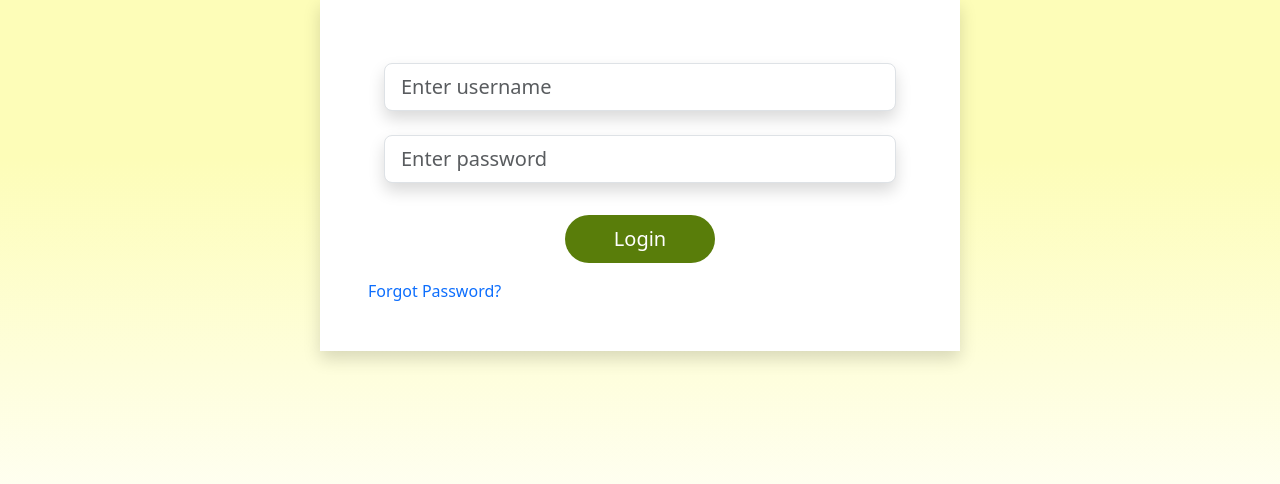
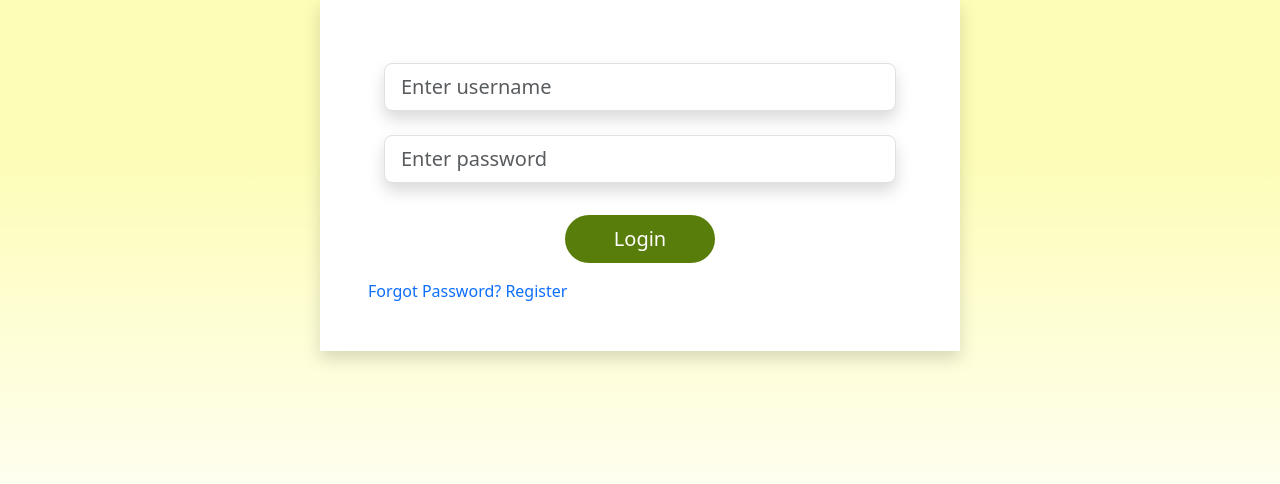
Before and after one commit to azhar9/COMP8347, a Django app: page /login/ in a window 1280 px wide. Shown: the part 225-709 px from the top of the page. Run offline with Django 4.2, Linux system fonts and the light colour scheme; some libraries are stand-ins or nearby versions.

Commit message:
Changes in DB and login

```diff
--- a/onlinelearning/urls.py
+++ b/onlinelearning/urls.py
@@ -18,14 +18,14 @@ from django.contrib import admin
 from django.contrib.auth import views as auth_views
 from django.urls import path
 
-from onlinelearningapp.views import register, HomeView, login_view, forgot_password, index, CourseView, \
+from onlinelearningapp.views import RegisterView, HomeView, login_view, forgot_password, index, CourseView, \
     CourseDetailView, SectionView, AddSectionView, AddContentView, ProfileView, enrollCourse, CourseNavigationView, \
     dropCourse, CourseContentFileView, ChangeMembership
 
 urlpatterns = [
     path('', index, name='index'),
     path('admin/', admin.site.urls),
-    path('register/', register, name='register'),
+    path('register/', RegisterView.as_view(), name='register'),
     path('home/', HomeView.as_view(), name='home'),
     path('login/', login_view, name='login_view'),
     path('logout/', auth_views.LogoutView.as_view(next_page='login_view'), name='logout'),
--- a/onlinelearningapp/templates/login.html
+++ b/onlinelearningapp/templates/login.html
@@ -18,6 +18,7 @@
         <input type="submit" value="Login" class="btn rounded-pill px-5 py-2 btn-color-primary mt-2 fs-5">
     </form>
     <a href="{% url 'forgot_password' %}">Forgot Password?</a>
+    <a href ="{% url 'register' %}">Register</a>
 </div>
 {% bootstrap_javascript %}
 </body>
--- a/onlinelearningapp/views.py
+++ b/onlinelearningapp/views.py
@@ -17,8 +17,10 @@ from .models import Role, UserProfile, Course, Membership, Enrollment, Section,
 
 
 # TODO: use class based views
-def register(request):
-    if request.method == 'POST':
+class RegisterView(View):
+    def get (self, request):
+        return render(request, 'register.html')
+    def post(self, request):
         username = request.POST['username']
         email = request.POST['email']
         password = request.POST['password']
@@ -34,7 +36,7 @@ def register(request):
         UserProfile.objects.create(user=user, role=role_obj)
         return redirect('home')  # Redirect to the home page after successful registration
 
-    return render(request, 'register.html')
+        return render(request, 'register.html')
 
 
 def login_view(request):
@@ -155,8 +157,9 @@ class ProfileView(View):
         context = {'user_profile': user_profile}
         return render(request, 'profile.html', context)
 
+
 class ChangeMembership(View):
-    def get(self,request):
+    def get(self, request):
         user_profile = UserProfile.objects.get(user=request.user)
         context = {'user_profile': user_profile}
         return render(request, 'change_membership.html', context)
@@ -167,7 +170,6 @@ class ChangeMembership(View):
         user_profile.membership = Membership.objects.get(name=membership_name)
         user_profile.save()
         return redirect('profile')
-
 
 
 class CourseView(View):
@@ -336,6 +338,7 @@ class CourseNavigationView(View):
         return render(request, 'course_navigation.html',
                       {'course': course, 'sections': sections, 'contents': contents, 'files': contents_pdf})
 
+
 class CourseContentFileView(View):
     def get(self, request, coursecontentid):
         # Get the PDF file path based on the provided ID
```
Also changed, not shown: db.sqlite3, 2 other files.
